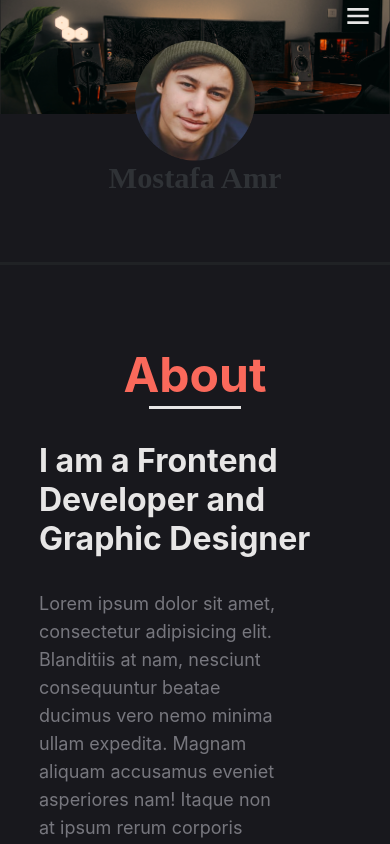
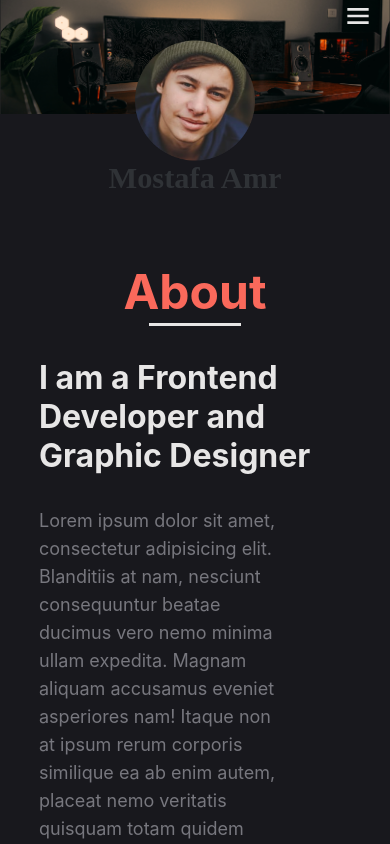
Before and after one commit to MostafaAmrHamed/portfolio, a React (Create React App) app: page / in a window 390 px wide. Shown: the top 844 px of the page. Built offline with nearby package versions, Linux system fonts and the light colour scheme; a web font is replaced by a local one.

Commit message:
fix(navbar):  fixed line of navbar in mobile screen

```diff
--- a/src/components/navbar/navbar.module.css
+++ b/src/components/navbar/navbar.module.css
@@ -1,13 +1,13 @@
 .navbar {
   position: sticky;
   top: 0;
-  background-color: var(--bg-color-2);
   margin-top: 5rem;
   z-index: 2;
-  padding: 0.1rem 0;
 }
 .dekstop__navbar {
   display: none;
+  background-color: var(--bg-color-2);
+  padding: 0.1rem 0;
 }
 
 .desktop__links__container {
```
